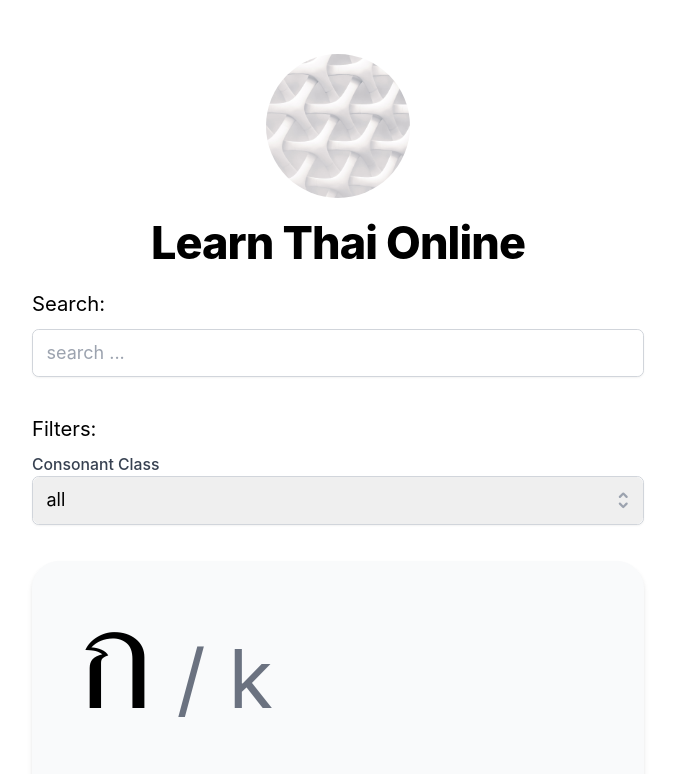
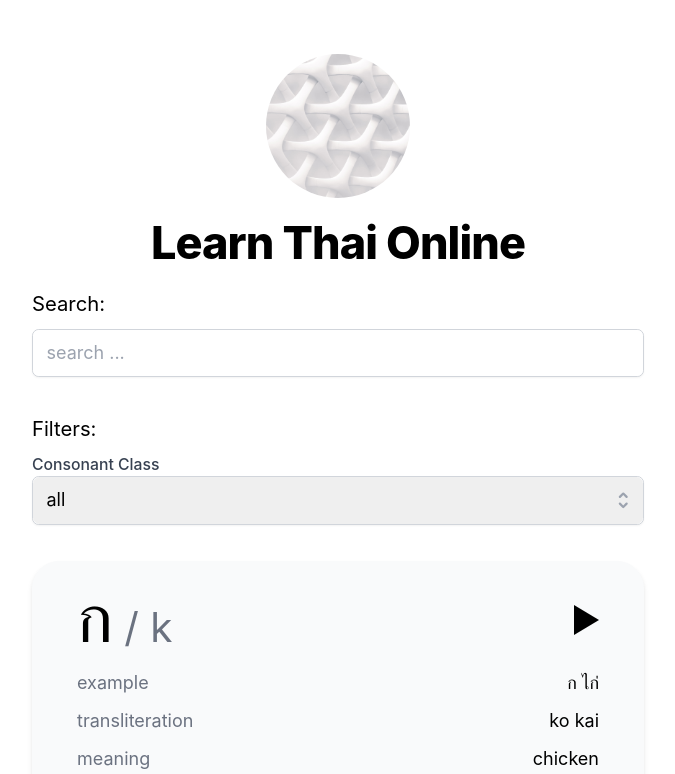
Before and after one commit to cheyer/learn-thai-online, a Next.js app: page / in a window 1280 px wide. Shown: the top 774 px of the page, without its empty margins (302-977 px from the left). Built offline with nearby package versions, Linux system fonts and the light colour scheme.

Commit message:
feat: add TTS

```diff
--- a/components/Card.tsx
+++ b/components/Card.tsx
@@ -1,5 +1,7 @@
 import { ConsonantClass, IConsonant } from "../data/consonants";
+import { useSpeech } from "../lib/hooks/useSpeech";
 import Badge, { BadgeType } from "./Badge";
+import PlayButton from "./PlayButton";
 
 const getType = (tone: ConsonantClass): BadgeType => {
   switch (tone) {
@@ -33,20 +35,31 @@ const Card: React.FC<Props> = ({ consonant }) => {
     { key: "meaning", value: consonant.meaning },
     // { key: "sounds like", value: consonant.meaning },
   ];
+  const { speak, cancel, speaking } = useSpeech({ rate: 0.8 });
+  const handleClick = () => {
+    if (speaking) {
+      return cancel();
+    }
+    speak(consonant.thai);
+  };
 
   return (
     <li className="bg-gray-50 hover:bg-gray-100 px-5 md:px-10 py-5 mb-6 rounded-3xl shadow-md">
-      <div className="pb-10">
-        <span className="text-9xl text-bold">{consonant.symbol}</span>
-        <span className="text-7xl text-gray-500">
-          {" / "}
-          {consonant.transliteration}
-        </span>
+      <div className="pb-4 flex justify-between items-center">
+        <div>
+          <span className="text-6xl text-bold">{consonant.symbol}</span>
+          <span className="text-4xl text-gray-500">
+            {" / "}
+            {consonant.transliteration}
+          </span>
+        </div>
+        <div>
+          <PlayButton onClick={handleClick} playing={speaking} />
+        </div>
       </div>
       {rows.map((row) => (
         <Row key={row.key} description={row.key} value={row.value} />
       ))}
-
       <div className="flex justify-between">
         <span className="text-gray-500">tone class</span>
         <Badge type={getType(consonant.class)}>{consonant.class}</Badge>
--- /dev/null
+++ b/components/PlayButton.module.css
@@ -0,0 +1,13 @@
+.playButton {
+  font-size: 0;
+  width: 0;
+  height: 0;
+  border-top: 15px solid transparent;
+  border-bottom: 15px solid transparent;
+
+  border-left: 25px solid black;
+}
+
+.playing {
+  border-left: 25px solid rgb(185, 28, 28);
+}
--- /dev/null
+++ b/components/PlayButton.tsx
@@ -0,0 +1,22 @@
+import classNames from "classnames";
+import styles from "./PlayButton.module.css";
+
+interface Props {
+  onClick: () => void;
+  playing: boolean;
+}
+
+const PlayButton: React.FC<Props> = ({ onClick, playing }) => {
+  return (
+    <button
+      onClick={onClick}
+      className={classNames(styles.playButton, {
+        [styles.playing]: playing,
+      })}
+    >
+      Play Consonant Sound
+    </button>
+  );
+};
+
+export default PlayButton;
--- /dev/null
+++ b/lib/hooks/useSpeech.ts
@@ -0,0 +1,91 @@
+import { useCallback, useEffect, useState } from "react";
+
+export type AvailableLanguages = "en" | "th";
+type LanguageType = "en-GB" | "th-TH";
+
+export interface SpeechOptionInterface {
+  pitch?: number;
+  rate?: number;
+  language?: AvailableLanguages;
+  onSpeakEnd?: () => {};
+}
+
+const langMapping: {
+  [key in AvailableLanguages]: LanguageType;
+} = {
+  en: "en-GB",
+  th: "th-TH",
+};
+
+export const useSpeech = (props: SpeechOptionInterface = {}) => {
+  const { pitch, rate, onSpeakEnd } = props;
+  const [synth, setSynth] = useState(undefined);
+  const [speaking, setSpeaking] = useState(false);
+  const [language, setLanguage] = useState(props?.language || "th");
+  const [voices, setVoices] = useState<SpeechSynthesisVoice[]>([]);
+  const [currentVoice, setCurrentVoice] =
+    useState<SpeechSynthesisVoice | null>();
+
+  useEffect(() => {
+    window.speechSynthesis.addEventListener("voiceschanged", loadVoices);
+    setSynth(window.speechSynthesis);
+  }, []);
+
+  const loadVoices = useCallback(() => {
+    console.log("logging voices");
+    if (!synth) {
+      return;
+    }
+    setVoices(synth.getVoices());
+  }, [synth]);
+
+  useEffect(loadVoices, [loadVoices, synth]);
+
+  const cancel = useCallback(() => {
+    setSpeaking(false);
+    synth.cancel();
+  }, [synth]);
+
+  const handleSpeakEnd = useCallback(() => {
+    setSpeaking(false);
+    onSpeakEnd && onSpeakEnd();
+  }, [onSpeakEnd]);
+
+  const speak = useCallback(
+    (text: string, speakOptions?: SpeechOptionInterface) => {
+      return new Promise((resolve) => {
+        setSpeaking(true);
+        const utterance = new SpeechSynthesisUtterance(text);
+
+        utterance.onend = () => {
+          setTimeout(() => {
+            handleSpeakEnd();
+            resolve(true);
+          }, 200);
+        };
+
+        const voice =
+          voices.find(
+            (voice) =>
+              voice.lang === langMapping[speakOptions?.language || language]
+          ) || null;
+        setCurrentVoice(voice);
+
+        utterance.pitch = speakOptions?.pitch || pitch || 1;
+        utterance.rate = speakOptions?.rate || rate || 1.1;
+        utterance.voice = voice;
+        synth.speak(utterance);
+      });
+    },
+    [handleSpeakEnd, language, pitch, rate, synth, voices]
+  );
+
+  return {
+    speak,
+    speaking,
+    cancel,
+    voices,
+    currentVoice,
+    setSpeechLanguage: setLanguage,
+  };
+};
--- a/package.json
+++ b/package.json
@@ -9,6 +9,7 @@
     "ngrok": "ngrok http 3000"
   },
   "dependencies": {
+    "classnames": "^2.3.1",
     "date-fns": "^2.11.1",
     "gray-matter": "^4.0.2",
     "next": "^10.0.0",
```
Also changed, not shown: 1 other file (tests, documents, lock files or other folders).
